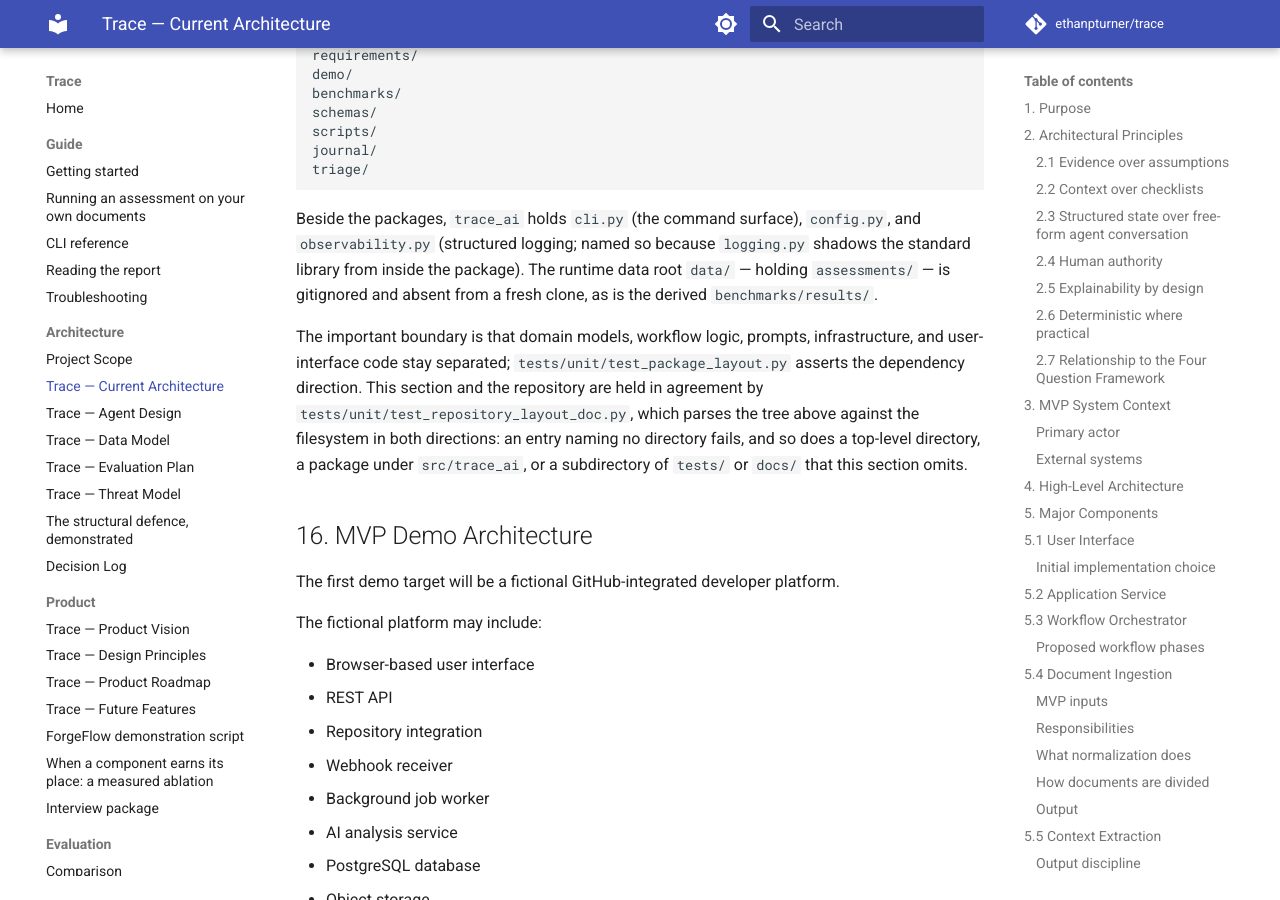
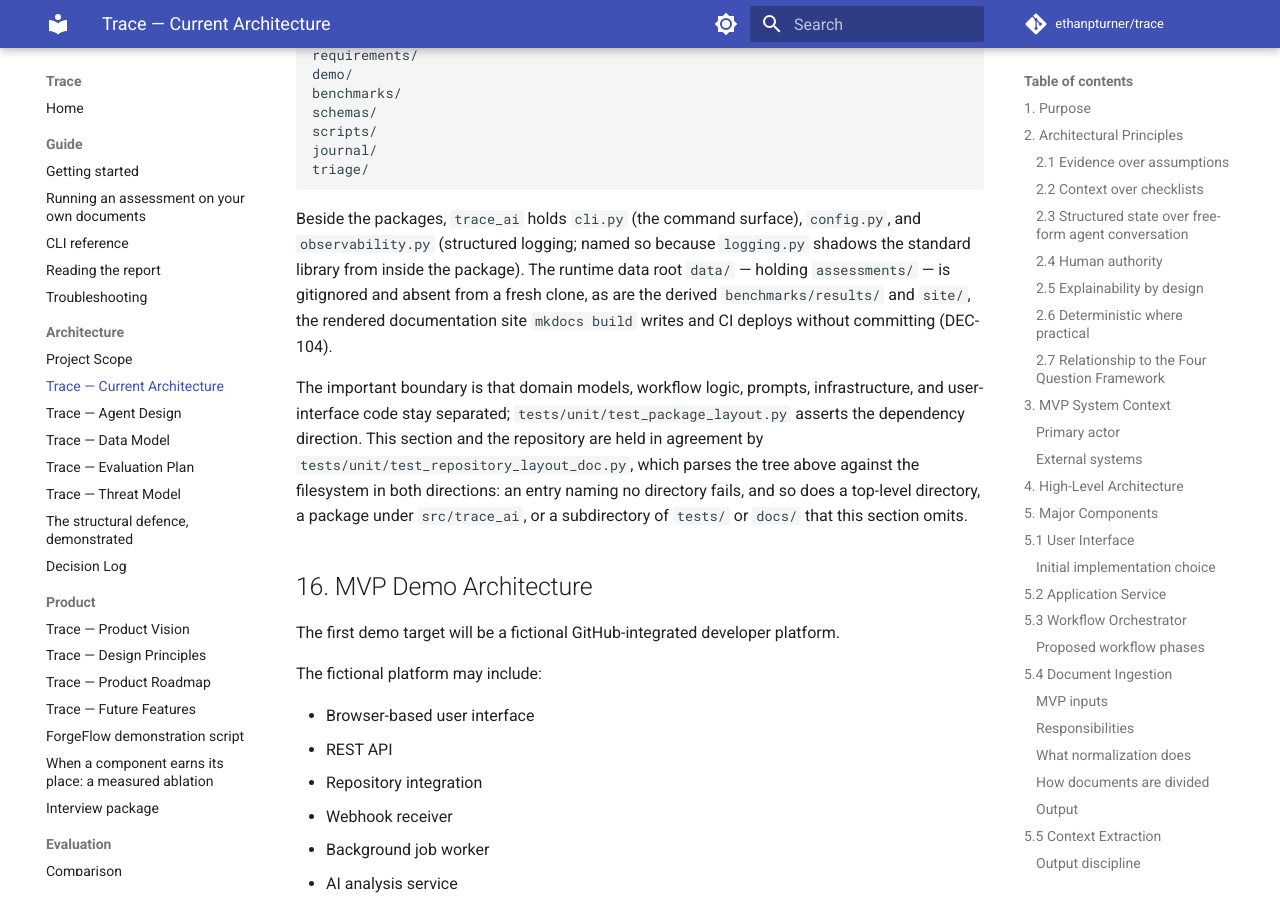
Before and after one commit to ethanpturner/trace, an MkDocs documentation site: the page built from docs/architecture/current-architecture.md, in a window 1280 px wide and 900 px high, scrolled down 34082 px. Built offline with MkDocs 1.6.1 and Material for MkDocs 9.7.7, drawn with Linux system fonts in a browser that asks for light colours; comment, search, counter and statistics services are not loaded.

Commit message:
Teach the section 15 conformance pair about site/, the second gitignored build root
The layout test merged today (#543) scans top-level directories on disk and excluded
only data/; a local mkdocs build would fail the suite. site/ joins the exclusion and
section 15's prose names it beside benchmarks/results/.

Co-Authored-By: Claude Fable 5 <noreply@anthropic.com>

```diff
--- a/docs/architecture/current-architecture.md
+++ b/docs/architecture/current-architecture.md
@@ -1277,7 +1277,9 @@ triage/
 Beside the packages, `trace_ai` holds `cli.py` (the command surface), `config.py`, and
 `observability.py` (structured logging; named so because `logging.py` shadows the standard
 library from inside the package). The runtime data root `data/` — holding `assessments/` — is
-gitignored and absent from a fresh clone, as is the derived `benchmarks/results/`.
+gitignored and absent from a fresh clone, as are the derived `benchmarks/results/` and `site/`,
+the rendered documentation site `mkdocs build` writes and CI deploys without committing
+(DEC-104).
 
 The important boundary is that domain models, workflow logic, prompts, infrastructure, and
 user-interface code stay separated; `tests/unit/test_package_layout.py` asserts the dependency
```
Also changed, not shown: 1 other file.
